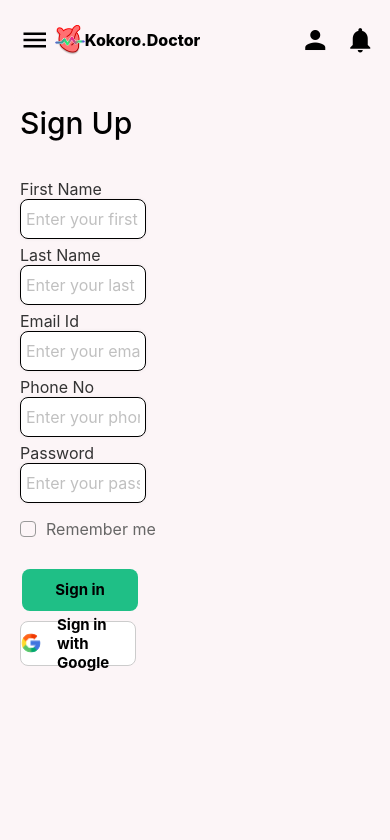
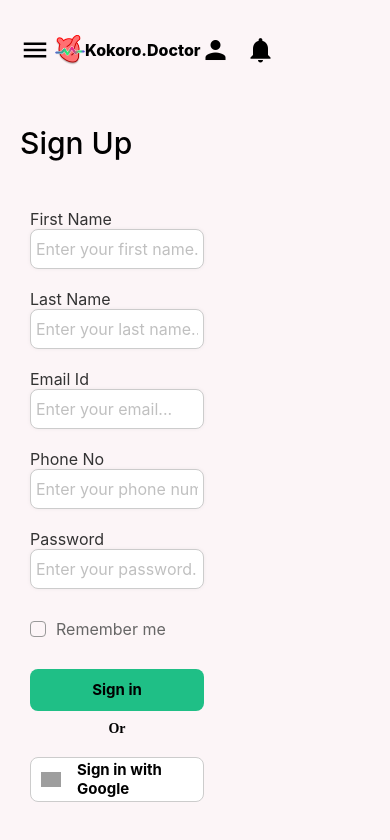
Before and after one commit to niteshKotharii/KokoroDoctor-frontend, a React Native app: screen /DoctorSignUp in a window 390 px wide. Shown: the top 840 px of the page. Built offline with nearby package versions, Linux system fonts and the light colour scheme; grey boxes are pictures that could not be loaded; what expo-web-browser would draw is missing.

Commit message:
header changed

```diff
--- a/components/PatientScreenComponents/Header.jsx
+++ b/components/PatientScreenComponents/Header.jsx
@@ -14,44 +14,22 @@ import {
 import { AuthContext } from "../../contexts/AuthContext";
 import { MaterialIcons } from "@expo/vector-icons";
 import SideBarNavigation from "./SideBarNavigation";
-import NewSideNav from "../DoctorsPortalComponents/NewSideNav";
-//import DoctorPatientLandingPage from "../../screens/DoctorScreens/DoctorRegistration/DoctorPatientLandingPage1";
+import NewestSidebar from "../DoctorsPortalComponents/NewestSidebar";
 
-const { width, height } = Dimensions.get("window");
-
-const Header = ({ navigation }) => {
+const Header = ({ navigation, isDoctorPortal = false }) => {
 	const { user, logout, setRole } = useContext(AuthContext);
 	const { width } = useWindowDimensions();
 	const [isSideBarVisible, setIsSideBarVisible] = useState(false);
 	const [dropdownVisible, setDropdownVisible] = useState(false);
 
-	// const handleOptionPress = (screen) => {
-	//   setDropdownVisible(false);
-	//   navigation.navigate(screen);
-	// };
 	const handleOptionPress = () => {
 		setDropdownVisible(false);
 		navigation.navigate("DoctorPatientLandingPage");
 	};
 
-	// const handleOptionPress = async (type) => {
-	//   setDropdownVisible(false);
-
-	//   if (type === "Login") {
-	//     await AsyncStorage.setItem("userRole", "doctor"); // or "patient"
-	//     setRole("doctor");
-	//   }
-
-	//   if (type === "Signup") {
-	//     await AsyncStorage.setItem("userRole", "doctor");
-	//     setRole("doctor");
-	//   }
-	// };
-
 	return (
 		<View style={styles.header}>
 			{user ? (
-				// Show user info when logged in
 				<>
 					{Platform.OS === "web" && width > 1000 && (
 						<View style={[styles.userInfo, styles.userInfoWeb]}>
@@ -64,7 +42,6 @@ const Header = ({ navigation }) => {
 								</Text>
 							</View>
 
-							{/* Search Bar */}
 							<View style={styles.searchContainer}>
 								<Image
 									source={require("../../assets/Icons/search.png")}
@@ -78,7 +55,6 @@ const Header = ({ navigation }) => {
 								/>
 							</View>
 
-							{/* Notification and Profile Section */}
 							<View style={{ flexDirection: "row", gap: 10 }}>
 								<Pressable style={styles.iconsContainer}>
 									<Image
@@ -88,7 +64,6 @@ const Header = ({ navigation }) => {
 									/>
 								</Pressable>
 
-								{/* Profile Dropdown */}
 								<View style={styles.profileWrapper}>
 									<Pressable
 										onPress={() => setDropdownVisible(!dropdownVisible)}>
@@ -128,7 +103,7 @@ const Header = ({ navigation }) => {
 								onRequestClose={() => setIsSideBarVisible(false)}>
 								<View style={styles.modalContainer}>
 									<View style={styles.mobileSidebar}>
-										<New
+										<SideBarNavigation
 											navigation={navigation}
 											closeSidebar={() => setIsSideBarVisible(false)}
 										/>
@@ -204,13 +179,12 @@ const Header = ({ navigation }) => {
 										)}
 									</View>
 								</View>
-
-								{/* <View style={styles.usernameApp}>
+								{width >= 1000 && (
+									<View style={styles.usernameApp}>
 										<Text
 											style={{
 												fontWeight: "600",
 												color: "#000000",
-
 												fontSize: 20,
 											}}>
 											Hello,
@@ -224,39 +198,25 @@ const Header = ({ navigation }) => {
 											{" "}
 											{user?.name ? user?.name : "User"}!
 										</Text>
-								</View> */}
+									</View>
+								)}
 							</View>
 						</>
 					)}
 				</>
 			) : (
-				// Show login/signup buttons when not logged in
 				<>
 					{Platform.OS === "web" && width > 1000 && (
 						<View style={styles.authButtonsWeb}>
 							<Pressable
 								onPress={() => navigation.navigate("Login")}
-								//onPress={() => handleOptionPress("DoctorPatientLandingPage")}
 								style={styles.authButton}>
-								<Text
-									style={[
-										styles.authText,
-										{ color: width < 1000 ? "#000" : "#fff" },
-									]}>
-									Login
-								</Text>
+								<Text style={[styles.authText, { color: "#fff" }]}>Login</Text>
 							</Pressable>
 							<Pressable
 								onPress={() => navigation.navigate("DoctorPatientLandingPage")}
-								//onPress={() => handleOptionPress("DoctorPatientLandingPage")}
 								style={styles.authButton}>
-								<Text
-									style={[
-										styles.authText,
-										{ color: width < 1000 ? "#000" : "#fff" },
-									]}>
-									Signup
-								</Text>
+								<Text style={[styles.authText, { color: "#fff" }]}>Signup</Text>
 							</Pressable>
 						</View>
 					)}
@@ -269,10 +229,17 @@ const Header = ({ navigation }) => {
 								onRequestClose={() => setIsSideBarVisible(false)}>
 								<View style={styles.modalContainer}>
 									<View style={styles.mobileSidebar}>
+										{isDoctorPortal ? (
+											<NewestSidebar
+												navigation={navigation}
+												closeSidebar={() => setIsSideBarVisible(false)}
+											/>
+										) : (
 											<SideBarNavigation
 												navigation={navigation}
 												closeSidebar={() => setIsSideBarVisible(false)}
 											/>
+										)}
 									</View>
 									<Pressable
 										style={styles.overlay}
@@ -326,13 +293,11 @@ const Header = ({ navigation }) => {
 											<View
 												style={[styles.dropdownMain, styles.dropdownLoggedOut]}>
 												<Pressable
-													//onPress={() => handleOptionPress("Login")}
-													onPress={handleOptionPress}
+													onPress={() => navigation.navigate("Login")}
 													style={styles.dropdownItem}>
 													<Text style={styles.dropdownText}>Login</Text>
 												</Pressable>
 												<Pressable
-													///onPress={() => handleOptionPress("Signup")}
 													onPress={handleOptionPress}
 													style={styles.dropdownItem}>
 													<Text style={styles.dropdownText}>Signup</Text>
@@ -341,7 +306,8 @@ const Header = ({ navigation }) => {
 										)}
 									</View>
 								</View>
-								{/* <View style={styles.usernameApp}>
+								{!isDoctorPortal && width >= 1000 && (
+									<View style={styles.usernameApp}>
 										<Text
 											style={{
 												fontWeight: "600",
@@ -359,7 +325,8 @@ const Header = ({ navigation }) => {
 											{" "}
 											{user?.name ? user?.name : "User"}!
 										</Text>
-								</View> */}
+									</View>
+								)}
 							</View>
 						</>
 					)}
@@ -371,16 +338,18 @@ const Header = ({ navigation }) => {
 
 const styles = StyleSheet.create({
 	header: {
-		height: "auto",
-		marginTop: 10,
-		//justifyContent: "center",
-		alignItems: "center",
+		width: "100%",
+		paddingTop: 10,
+		paddingBottom: 10,
+		justifyContent: "flex-start",
+		alignItems: "flex-start",
 		...Platform.select({
 			web: {
 				marginTop: 5,
 			},
 		}),
 	},
+
 	appHeaderContainer: {
 		...Platform.select({
 			web: {
@@ -395,11 +364,6 @@ const styles = StyleSheet.create({
 		alignItems: "center",
 		justifyContent: "space-between",
 		paddingHorizontal: 15,
-		...Platform.select({
-			web: {
-				gap: 100,
-			},
-		}),
 	},
 	hamburger: {
 		marginHorizontal: 5,
--- a/screens/DoctorScreens/DoctorRegistration/DoctorsSignUp.jsx
+++ b/screens/DoctorScreens/DoctorRegistration/DoctorsSignUp.jsx
@@ -185,6 +185,7 @@ const DoctorsSignUp = () => {
 							<Text style={styles.heading}>Sign Up</Text>
 							<View style={styles.details}>
 								<Text style={styles.inputHeading}>First Name</Text>
+								<View style={styles.inputWrapper}>
 									<TextInput
 										placeholder="Enter your first name..."
 										placeholderTextColor="#c0c0c0"
@@ -192,10 +193,13 @@ const DoctorsSignUp = () => {
 											styles.inputContainer,
 											{ color: formData.firstname ? "black" : "#c0c0c0" },
 										]}
-									value={formData.name}
+										value={formData.firstname}
 										onChangeText={(val) => handleChange("firstname", val)}
 									/>
+								</View>
+
 								<Text style={styles.inputHeading}>Last Name</Text>
+								<View style={styles.inputWrapper}>
 									<TextInput
 										placeholder="Enter your last name..."
 										placeholderTextColor="#c0c0c0"
@@ -203,10 +207,13 @@ const DoctorsSignUp = () => {
 											styles.inputContainer,
 											{ color: formData.lastname ? "black" : "#c0c0c0" },
 										]}
-									value={formData.name}
+										value={formData.lastname}
 										onChangeText={(val) => handleChange("lastname", val)}
 									/>
+								</View>
+
 								<Text style={styles.inputHeading}>Email Id</Text>
+								<View style={styles.inputWrapper}>
 									<TextInput
 										placeholder="Enter your email..."
 										placeholderTextColor="#c0c0c0"
@@ -217,7 +224,10 @@ const DoctorsSignUp = () => {
 										value={formData.email}
 										onChangeText={(val) => handleChange("email", val)}
 									/>
+								</View>
+
 								<Text style={styles.inputHeading}>Phone No</Text>
+								<View style={styles.inputWrapper}>
 									<TextInput
 										placeholder="Enter your phone number..."
 										placeholderTextColor="#c0c0c0"
@@ -226,10 +236,13 @@ const DoctorsSignUp = () => {
 											styles.inputContainer,
 											{ color: formData.phoneNumber ? "black" : "#c0c0c0" },
 										]}
-									value={formData.phone}
+										value={formData.phoneNumber}
 										onChangeText={(val) => handleChange("phoneNumber", val)}
 									/>
+								</View>
+
 								<Text style={styles.inputHeading}>Password</Text>
+								<View style={styles.inputWrapper}>
 									<TextInput
 										placeholder="Enter your password..."
 										placeholderTextColor="#c0c0c0"
@@ -241,6 +254,8 @@ const DoctorsSignUp = () => {
 										value={formData.password}
 										onChangeText={(val) => handleChange("password", val)}
 									/>
+								</View>
+
 								<View style={styles.rememberForgotRow}>
 									<TouchableOpacity
 										style={styles.checkboxContainer}
@@ -269,13 +284,14 @@ const DoctorsSignUp = () => {
 										<Text style={styles.continueText}>Sign in</Text>
 										<Text>{"\n"}</Text>
 									</TouchableOpacity>
-									{/* <Text style={styles.orOption}>Or</Text> */}
+									<Text style={styles.orOption}>Or</Text>
+
 									<TouchableOpacity
 										style={styles.continueWithGoogle}
 										onPress={handleSignup}>
 										<Image
 											style={styles.googleIcon}
-											source={require("../../../assets/Icons/googleIcon.png")}
+											source={require("../../../assets/Images/google-icon.png")}
 										/>
 										<Text style={styles.continueText}>Sign in with Google</Text>
 									</TouchableOpacity>
@@ -283,7 +299,6 @@ const DoctorsSignUp = () => {
 							</View>
 						</View>
 					</View>
-					{/* </View> */}
 				</ScrollView>
 			)}
 		</>
@@ -306,7 +321,6 @@ const styles = StyleSheet.create({
 
 	Content: {
 		width: "100%",
-		// margin: "auto",
 		paddingVertical: 20,
 		backgroundColor: "#FCF5F7",
 		...Platform.select({
@@ -334,6 +348,12 @@ const styles = StyleSheet.create({
 		}),
 	},
 
+	inputWrapper: {
+		width: "100%",
+		maxWidth: 400,
+		marginBottom: 10,
+	},
+
 	heading: {
 		fontSize: 28,
 		fontWeight: "600",
@@ -352,6 +372,7 @@ const styles = StyleSheet.create({
 	details: {
 		width: "100%",
 		margin: "auto",
+		paddingHorizontal: 10,
 		...Platform.select({
 			web: {
 				width: "100%",
@@ -383,17 +404,11 @@ const styles = StyleSheet.create({
 		paddingHorizontal: 5,
 		width: "100%",
 		backgroundColor: "#fff",
-		...Platform.select({
-			web: {
-				width: "65%",
-				marginBottom: 6,
+		marginBottom: 10,
 		shadowColor: "#000",
 		shadowOpacity: 0.05,
 		shadowRadius: 4,
 		elevation: 1,
-				borderColor: "#000",
-			},
-		}),
 	},
 
 	note: {
@@ -454,29 +469,9 @@ const styles = StyleSheet.create({
 	orOption: {
 		fontSize: 14,
 		textAlign: "center",
+		fontWeight: "600",
 		marginVertical: 10,
 		fontFamily: Platform.OS === "web" ? "Poppins_500Medium" : undefined,
-	},
-
-	continueWithGoogle: {
-		width: "100%",
-		backgroundColor: "#fff",
-		borderColor: "#ccc",
-		borderWidth: 1,
-		borderRadius: 8,
-		height: 45,
-		marginTop: 10,
-		flexDirection: "row",
-		color: "black",
-		alignItems: "center",
-		justifyContent: "center",
-		// paddingHorizontal: 12,
-		gap: 6,
-		...Platform.select({
-			web: {
-				width: "60%",
-			},
-		}),
 	},
 
 	googleIcon: {
@@ -485,9 +480,9 @@ const styles = StyleSheet.create({
 		resizeMode: "contain",
 		marginRight: 10,
 	},
-
 	continueContainer: {
 		width: "100%",
+		maxWidth: 400,
 		height: 42,
 		backgroundColor: "#1FBF86",
 		borderRadius: 8,
@@ -495,17 +490,30 @@ const styles = StyleSheet.create({
 		alignItems: "center",
 		justifyContent: "center",
 		marginTop: 10,
-		...Platform.select({
-			web: {
-				width: "60%",
-				marginLeft: "1%",
 	},
-		}),
+	continueWithGoogle: {
+		width: "100%",
+		maxWidth: 400,
+		backgroundColor: "#fff",
+		borderColor: "#ccc",
+		borderWidth: 1,
+		borderRadius: 8,
+		height: 45,
+		marginTop: 10,
+		flexDirection: "row",
+		alignItems: "center",
+		justifyContent: "center",
+		paddingHorizontal: 10,
+		gap: 6,
+	},
+	btns: {
+		width: "100%",
+		marginTop: 10,
 	},
 
 	skipContainer: {
 		marginTop: 16,
-		width: "50%",
+		width: "100%",
 		height: 38,
 		alignItems: "center",
 		justifyContent: "center",
```
Also changed, not shown: assets/Icons/googleIcon.png (deleted). Lines whose indentation alone changed are shown as unchanged.
